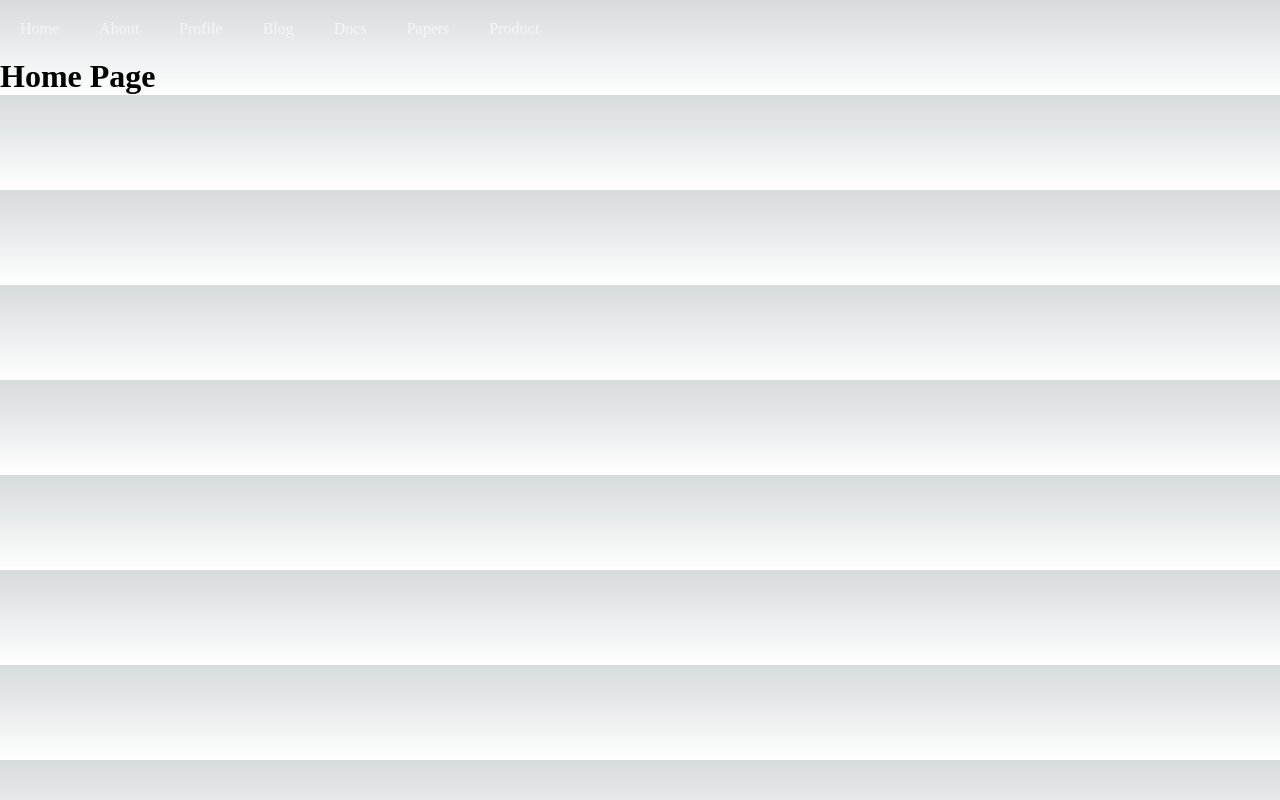
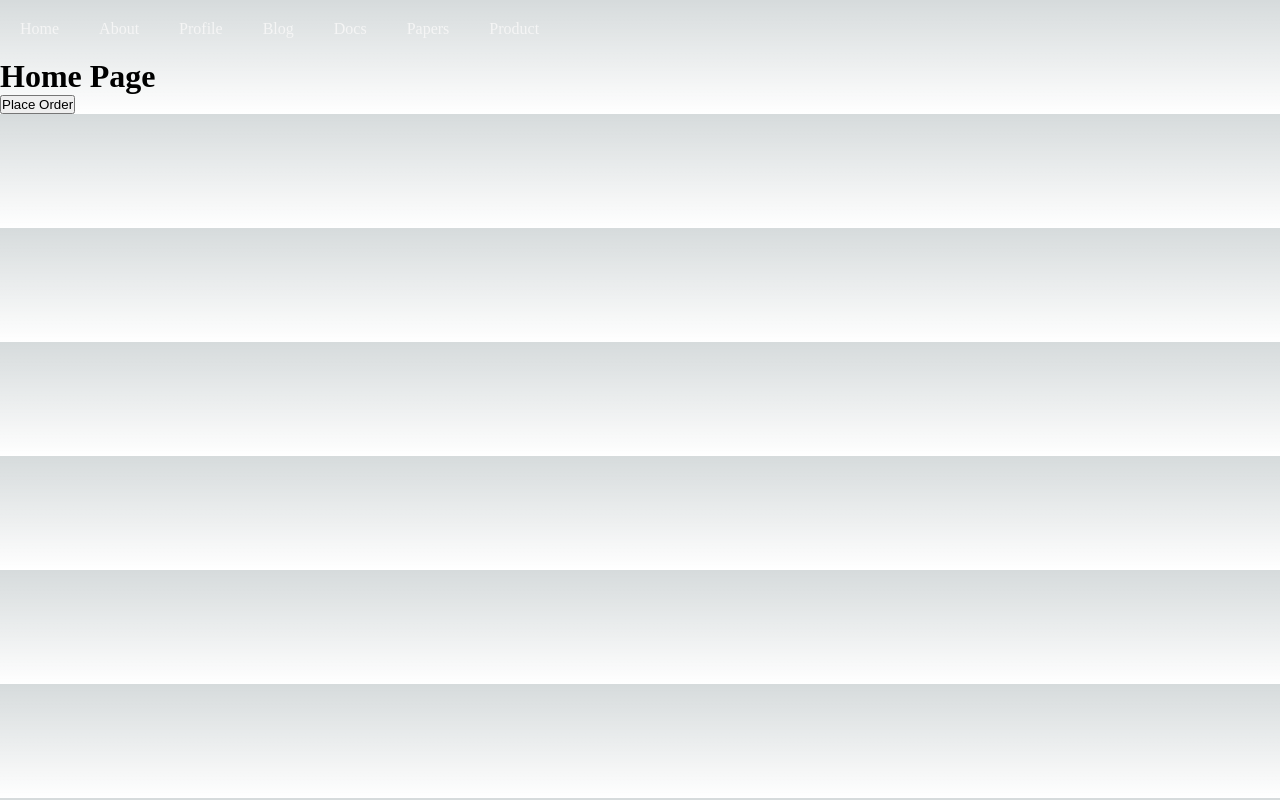
Before and after one commit to Emmanuel-Dominic/nextjs-moment, a Next.js app: page / in a window 1280 px wide. Built offline with nearby package versions, Linux system fonts and the light colour scheme.

Commit message:
implements navigating programmatically

```diff
--- a/pages/index.js
+++ b/pages/index.js
@@ -1,5 +1,18 @@
+import { useRouter } from "next/router";
+
 function Home() {
-    return <h1>Home Page</h1>
+    const router = useRouter();
+
+    const handleClick = () => {
+        router.push('/product');
+        // router.replace('/product');
+    }
+
+    return (
+    <>
+      <h1>Home Page</h1>
+      <button onClick={handleClick}>Place Order</button>
+    </>)
 }
 
 export default Home;
```
